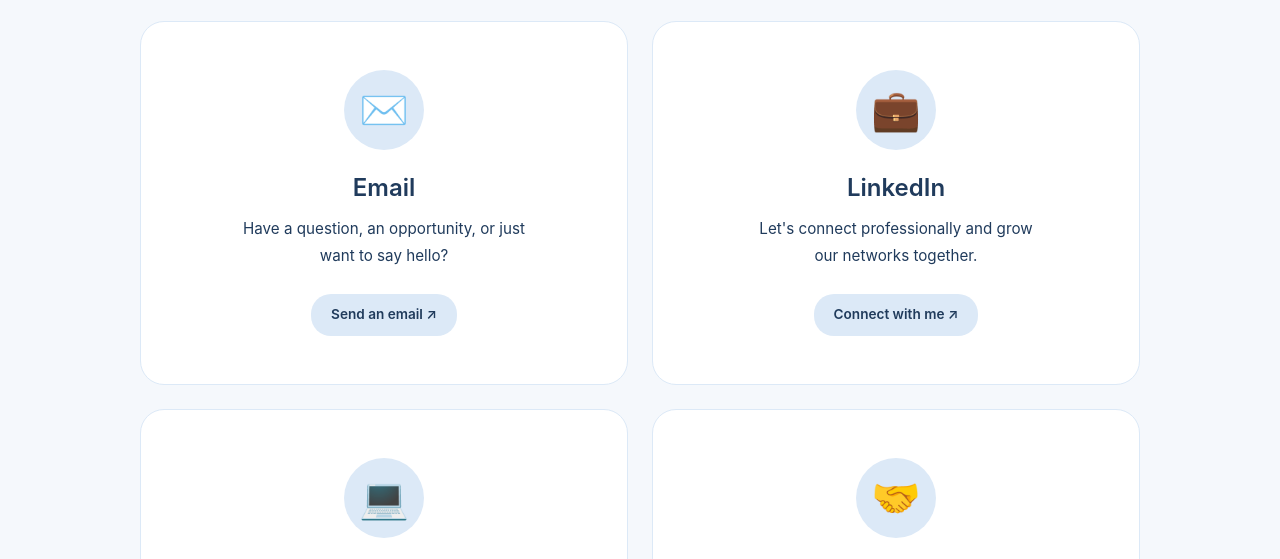
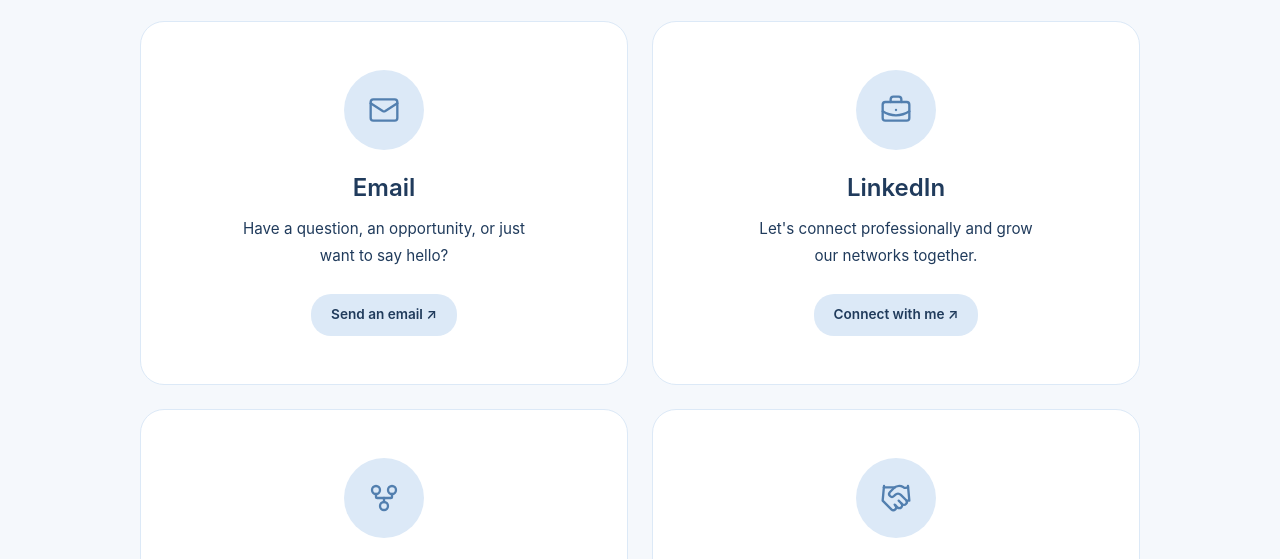
Before and after one commit to kkoppin001/kkoppin001.github.io, a plain HTML site: page contact.html in a window 1280 px wide. Shown: the part 380-939 px from the top of the page. Drawn offline with nearby package versions, Linux system fonts and the light colour scheme.

Commit message:
changes emojois

```diff
--- a/contact.html
+++ b/contact.html
@@ -83,7 +83,7 @@
                     class="contact-card"
                 >
 
-                    <span class="contact-icon">✉️</span>
+                    <span class="contact-icon"><i data-lucide="mail"></i></span>
 
                     <h2>Email</h2>
 
@@ -107,7 +107,7 @@
                     rel="noopener noreferrer"
                 >
 
-                    <span class="contact-icon">💼</span>
+                    <span class="contact-icon"><i data-lucide="briefcase-business"></i></span>
 
                     <h2>LinkedIn</h2>
 
@@ -131,7 +131,7 @@
                     rel="noopener noreferrer"
                 >
 
-                    <span class="contact-icon">💻</span>
+                    <span class="contact-icon"><i data-lucide="git-fork"></i></span>
 
                     <h2>GitHub</h2>
 
@@ -155,7 +155,7 @@
                     rel="noopener noreferrer"
                 >
 
-                    <span class="contact-icon">🤝</span>
+                    <span class="contact-icon"><i data-lucide="handshake"></i></span>
 
                     <h2>Handshake</h2>
 
```
Also changed, not shown: experience.html (+2 -2 lines), projects.html (+1 -1 lines), resume.html (+1 -1 lines).
